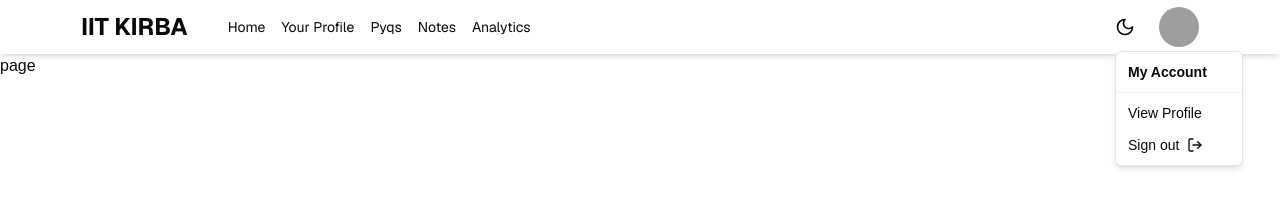
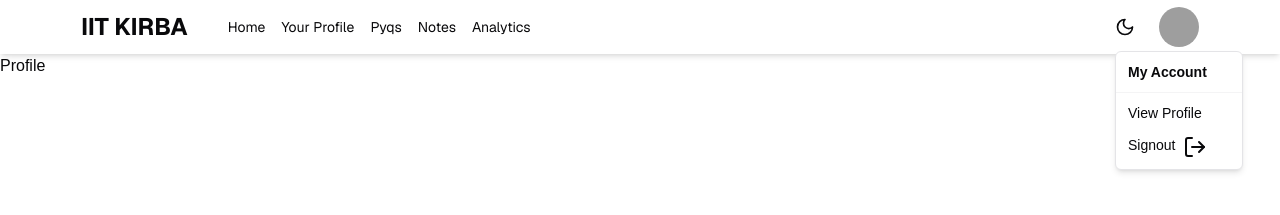
Before and after one commit to Gyannnnn/VeerPreps, a Next.js app: page /profile in a window 1280 px wide. Both pictures are taken after a click on the button 1179 px from the left and 27 px from the top of the page. Shown: the top 215 px of the page. Built offline with nearby package versions, Linux system fonts and the light colour scheme; grey boxes are pictures that could not be loaded.

Commit message:
Feature; dynamic signin signout

```diff
--- a/app/my_components/Drawer.tsx
+++ b/app/my_components/Drawer.tsx
@@ -13,8 +13,10 @@ import {
   DrawerTrigger,
 } from "@/components/ui/drawer";
 import { LogOut } from "lucide-react";
+import { LogIn } from 'lucide-react';
 
 export function DrawerDemo() {
+  const signin = false
   return (
     <Drawer>
       <DrawerTrigger>
@@ -66,7 +68,7 @@ export function DrawerDemo() {
             asChild
             className="flex justify-center hover:text-destructive"
           >
-            <Link href="/" className="flex gap-2" >Signout  <LogOut/></Link>
+            {signin?<Link href="/" className="flex gap-2" >Signout  <LogOut/></Link>:<Link href="/" className="flex gap-2">Signin<LogIn/> </Link>}
           </DrawerClose>
         </DrawerFooter>
       </DrawerContent>
--- a/app/my_components/Profile.tsx
+++ b/app/my_components/Profile.tsx
@@ -1,5 +1,5 @@
 import { Avatar, AvatarFallback, AvatarImage } from "@/components/ui/avatar";
-import { LogOut } from 'lucide-react';
+import { LogIn, LogOut } from 'lucide-react';
 import {
   DropdownMenu,
   DropdownMenuContent,
@@ -8,22 +8,28 @@ import {
   DropdownMenuSeparator,
   DropdownMenuTrigger,
 } from "@/components/ui/dropdown-menu";
+import Link from "next/link";
 
 export function Profile() {
+  const signin = true
   return (
     <DropdownMenu>
       <DropdownMenuTrigger>
         <Avatar>
           <AvatarImage src="https://github.com/account" alt="@shadcn" />
-          <AvatarFallback>CN</AvatarFallback>
+          <AvatarFallback>GR</AvatarFallback>
         </Avatar>
       </DropdownMenuTrigger>
       <DropdownMenuContent>
         <DropdownMenuLabel>My Account</DropdownMenuLabel>
         <DropdownMenuSeparator />
-        <DropdownMenuItem>View Profile</DropdownMenuItem>
+        <DropdownMenuItem><Link href="/profile">View Profile</Link></DropdownMenuItem>
 
-        <DropdownMenuItem>Sign out <LogOut/> </DropdownMenuItem>
+        <DropdownMenuItem>
+          {
+            signin?<Link href="/" className="flex gap-2" >Signout  <LogOut/></Link>:<Link href="/" className="flex gap-2">Signin<LogIn/> </Link>
+          }
+        </DropdownMenuItem>
       </DropdownMenuContent>
     </DropdownMenu>
   );
--- a/app/profile/page.tsx
+++ b/app/profile/page.tsx
@@ -2,6 +2,6 @@ import React from 'react'
 
 export default function page() {
   return (
-    <div>page</div>
+    <div>Profile</div>
   )
 }
```
